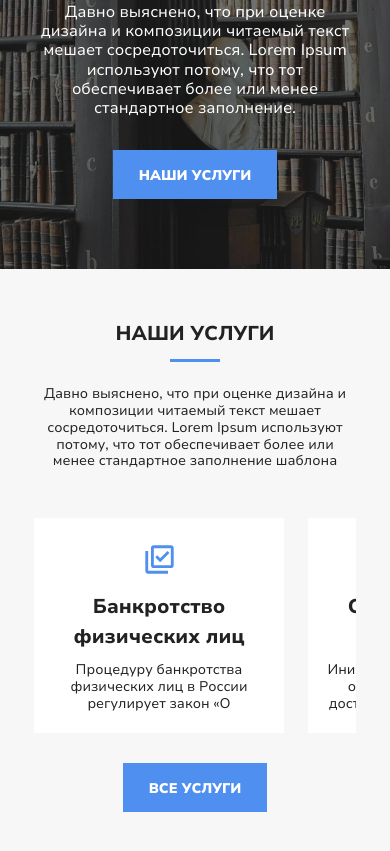
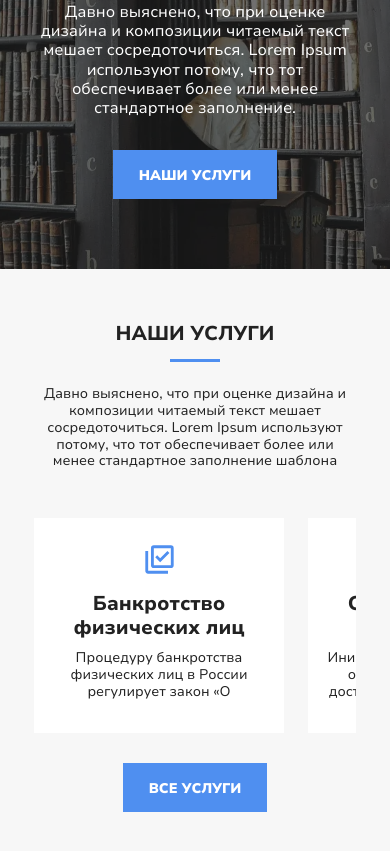
Before and after one commit to Tim2015web/Layouts_lawyer_website, a website: page docs/index.html in a window 390 px wide. Shown: the part 376-1227 px from the top of the page. Drawn offline with nearby package versions, Linux system fonts and the light colour scheme; files that its build step writes are made by us from their sources.

Commit message:
micro fix

```diff
--- a/app/scss/_main.scss
+++ b/app/scss/_main.scss
@@ -79,8 +79,16 @@
                     line-height: 150%;
                     user-select: none;
 
+                    @media (min-width: 391px) and (max-width: 834px) {
+                        line-height: 120%;
+                    }
+
+                    @media (max-width: 390px) {
+                        line-height: 120%;
+                    }
+
                     @media (min-width: 391px) and (max-width: 594px) {
-                        line-height: 100%;
+                        //line-height: 100%;
                         font-size: 16px;
                         word-wrap: break-word;
                     }
```
Also changed, not shown: app/css/style.min.css.
